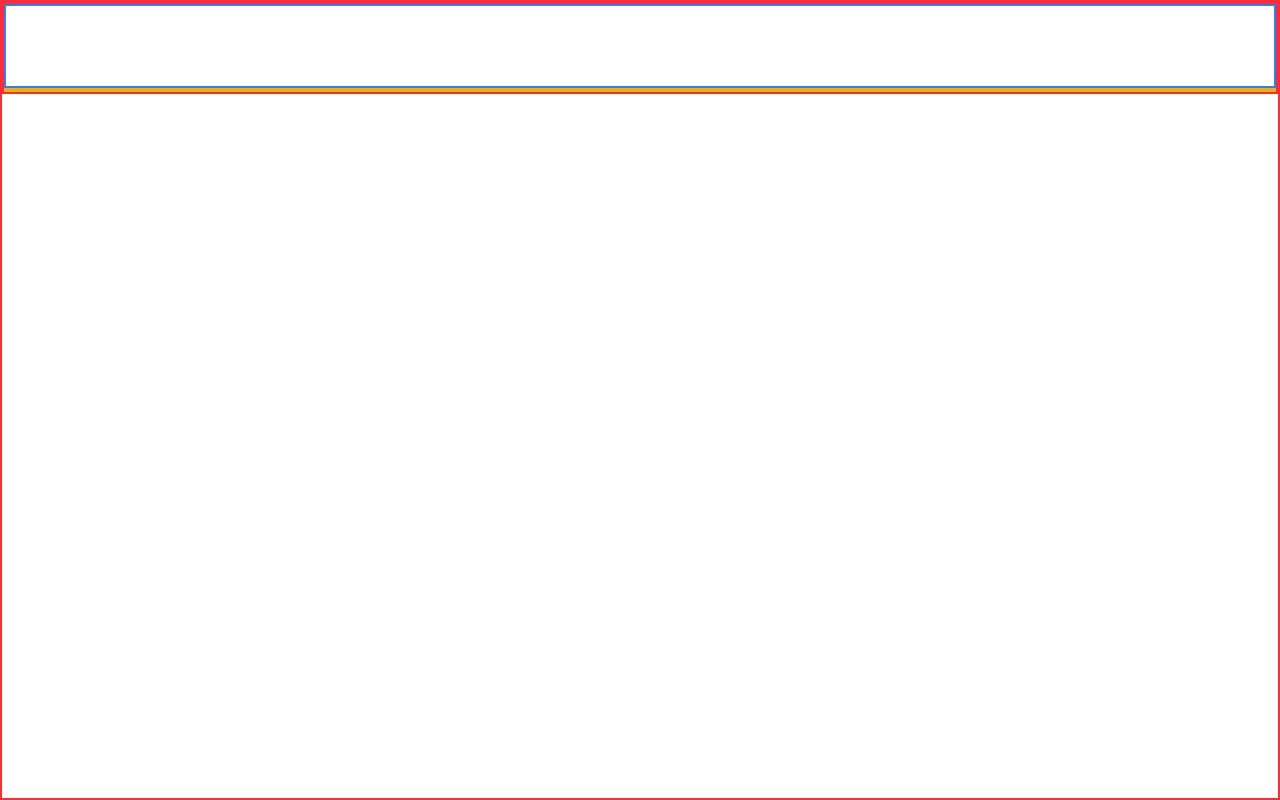
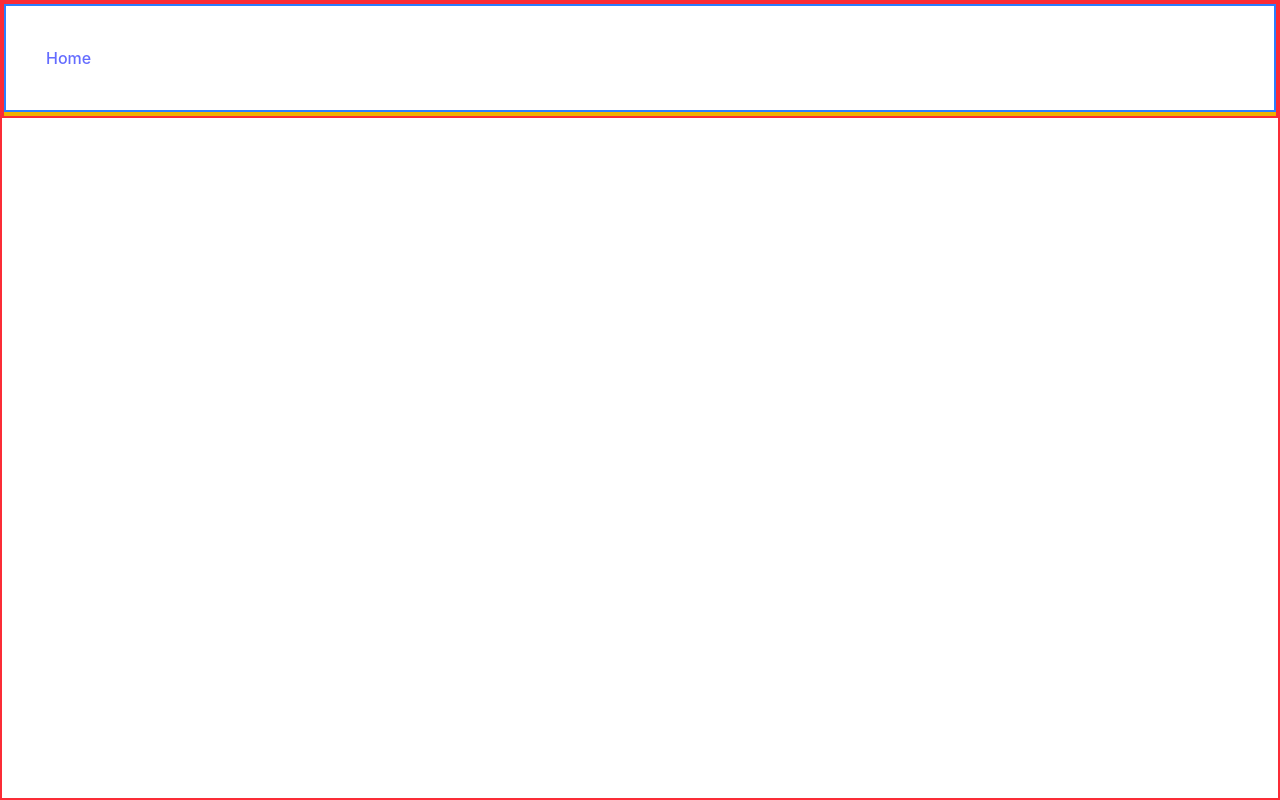
Before and after one commit to rineliniguezsosa/Portafolio, a React (Vite) app: page / in a window 1280 px wide. Built offline with nearby package versions, Linux system fonts and the light colour scheme.

Commit message:
[FEAT] Cambios en el App.tsx
- importando el componente Link de react router
- estableciendo el elemento html nav
- estableciendo el componente Link en donde por el momento no lo estoy dirijiendo hacia algún lugar pero será un ancla, titulo Home

```diff
--- a/src/App.tsx
+++ b/src/App.tsx
@@ -1,3 +1,4 @@
+import { Link } from 'react-router'
 import './App.css'
 
 function App() {
@@ -6,7 +7,9 @@ function App() {
         <section className='w-full border-2 border-red-500'>
           <header
             className='w-full p-10 border-2 border-blue-500 bg-dark-600'>
-
+              <nav>
+                <Link to="#">Home</Link>
+              </nav>
           </header>
           <div className='w-full px-5 border-2 border-yellow-500'>
             <div>
```
